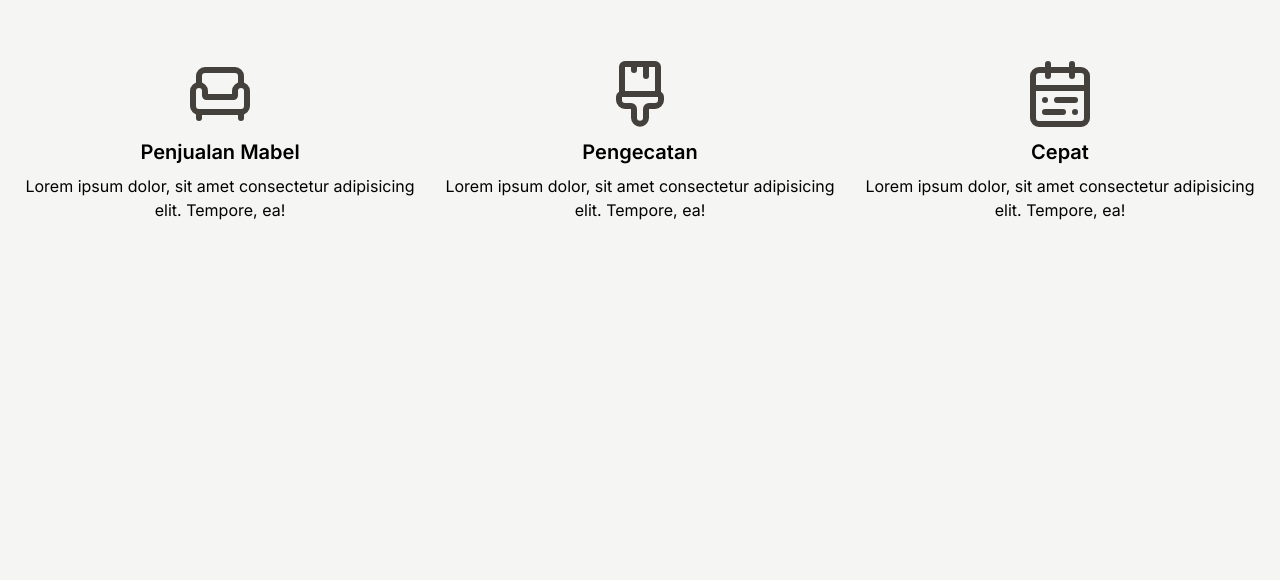
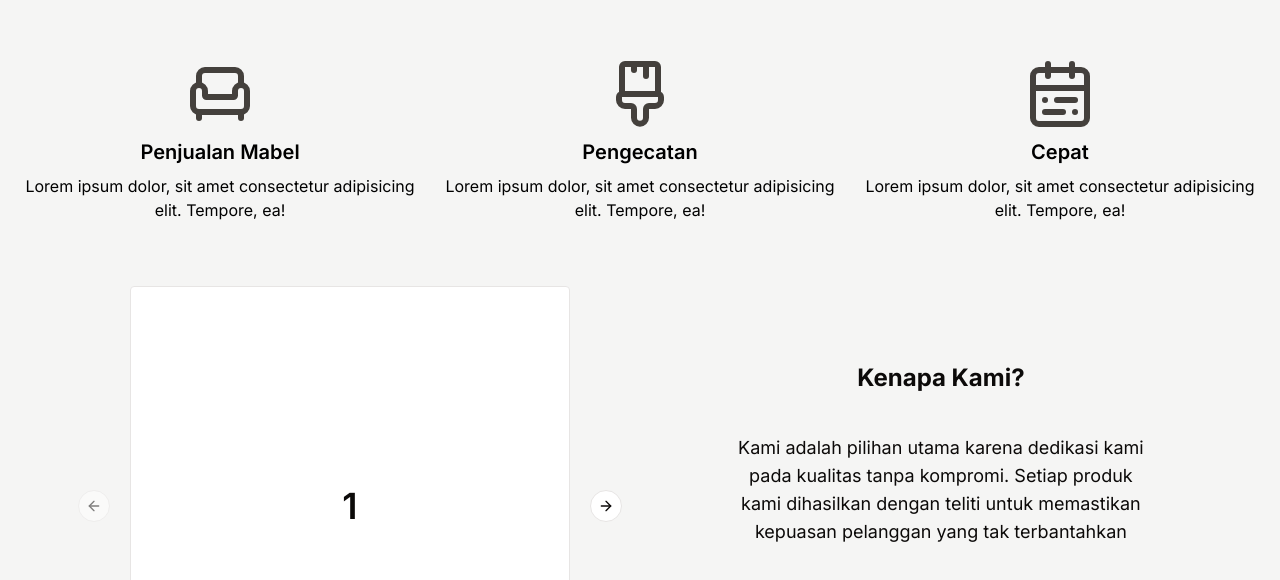
Before and after one commit to arfadmuzali/eli-mabel, a Next.js app: page / in a window 1280 px wide. Shown: the part 802-1382 px from the top of the page. Built offline with nearby package versions, Linux system fonts and the light colour scheme.

Commit message:
add: 'why us?' section

```diff
--- a/src/app/page.tsx
+++ b/src/app/page.tsx
@@ -1,11 +1,13 @@
 import Hero from "@/components/hero";
 import ServiceSection from "@/components/service";
+import WhyUsSection from "@/components/whyUs";
 
 export default function Home() {
   return (
     <div>
       <Hero />
       <ServiceSection />
+      <WhyUsSection />
       <div className="h-screen"></div>
     </div>
   );
--- a/src/components/nav/navbar.tsx
+++ b/src/components/nav/navbar.tsx
@@ -20,7 +20,7 @@
       <div
         ref={nav}
         style={{}}
-        className={`flex absolute top-0 bg-inherit md:px-10 px-4 py-4 text-white justify-between w-full items-center`}
+        className={`flex absolute top-0 bg-inherit md:px-10 px-4 py-4 text-white justify-between w-full items-center `}
       >
         <h1 className="font-black text-2xl">
           <Image
@@ -73,7 +73,7 @@
             }}
             animate={{ y: 0, opacity: 1 }}
             exit={{ y: -300, opacity: 0 }}
-            className={`flex sticky top-0 bg-white md:px-10 px-4 py-4 text-black justify-between w-full items-center border-b-2`}
+            className={`flex sticky top-0 bg-white md:px-10 px-4 py-4 text-black justify-between w-full items-center border-b-2 z-10`}
           >
             <h1 className="font-black text-2xl">
               <Image
--- /dev/null
+++ b/src/components/ui/card.tsx
@@ -0,0 +1,83 @@
+import * as React from "react";
+
+import { cn } from "@/lib/utils";
+
+const Card = React.forwardRef<
+  HTMLDivElement,
+  React.HTMLAttributes<HTMLDivElement>
+>(({ className, ...props }, ref) => (
+  <div
+    ref={ref}
+    className={cn("rounded border bg-card text-card-foreground ", className)}
+    {...props}
+  />
+));
+Card.displayName = "Card";
+
+const CardHeader = React.forwardRef<
+  HTMLDivElement,
+  React.HTMLAttributes<HTMLDivElement>
+>(({ className, ...props }, ref) => (
+  <div
+    ref={ref}
+    className={cn("flex flex-col space-y-1.5 p-6", className)}
+    {...props}
+  />
+));
+CardHeader.displayName = "CardHeader";
+
+const CardTitle = React.forwardRef<
+  HTMLParagraphElement,
+  React.HTMLAttributes<HTMLHeadingElement>
+>(({ className, ...props }, ref) => (
+  <h3
+    ref={ref}
+    className={cn(
+      "text-2xl font-semibold leading-none tracking-tight",
+      className
+    )}
+    {...props}
+  />
+));
+CardTitle.displayName = "CardTitle";
+
+const CardDescription = React.forwardRef<
+  HTMLParagraphElement,
+  React.HTMLAttributes<HTMLParagraphElement>
+>(({ className, ...props }, ref) => (
+  <p
+    ref={ref}
+    className={cn("text-sm text-muted-foreground", className)}
+    {...props}
+  />
+));
+CardDescription.displayName = "CardDescription";
+
+const CardContent = React.forwardRef<
+  HTMLDivElement,
+  React.HTMLAttributes<HTMLDivElement>
+>(({ className, ...props }, ref) => (
+  <div ref={ref} className={cn("p-6 pt-0", className)} {...props} />
+));
+CardContent.displayName = "CardContent";
+
+const CardFooter = React.forwardRef<
+  HTMLDivElement,
+  React.HTMLAttributes<HTMLDivElement>
+>(({ className, ...props }, ref) => (
+  <div
+    ref={ref}
+    className={cn("flex items-center p-6 pt-0", className)}
+    {...props}
+  />
+));
+CardFooter.displayName = "CardFooter";
+
+export {
+  Card,
+  CardHeader,
+  CardFooter,
+  CardTitle,
+  CardDescription,
+  CardContent,
+};
--- a/src/components/ui/carousel.tsx
+++ b/src/components/ui/carousel.tsx
@@ -1,45 +1,45 @@
-"use client"
+"use client";
 
-import * as React from "react"
+import * as React from "react";
 import useEmblaCarousel, {
   type UseEmblaCarouselType,
-} from "embla-carousel-react"
-import { ArrowLeft, ArrowRight } from "lucide-react"
+} from "embla-carousel-react";
+import { ArrowLeft, ArrowRight } from "lucide-react";
 
-import { cn } from "@/lib/utils"
-import { Button } from "@/components/ui/button"
+import { cn } from "@/lib/utils";
+import { Button } from "@/components/ui/button";
 
-type CarouselApi = UseEmblaCarouselType[1]
-type UseCarouselParameters = Parameters<typeof useEmblaCarousel>
-type CarouselOptions = UseCarouselParameters[0]
-type CarouselPlugin = UseCarouselParameters[1]
+type CarouselApi = UseEmblaCarouselType[1];
+type UseCarouselParameters = Parameters<typeof useEmblaCarousel>;
+type CarouselOptions = UseCarouselParameters[0];
+type CarouselPlugin = UseCarouselParameters[1];
 
 type CarouselProps = {
-  opts?: CarouselOptions
-  plugins?: CarouselPlugin
-  orientation?: "horizontal" | "vertical"
-  setApi?: (api: CarouselApi) => void
-}
+  opts?: CarouselOptions;
+  plugins?: CarouselPlugin;
+  orientation?: "horizontal" | "vertical";
+  setApi?: (api: CarouselApi) => void;
+};
 
 type CarouselContextProps = {
-  carouselRef: ReturnType<typeof useEmblaCarousel>[0]
-  api: ReturnType<typeof useEmblaCarousel>[1]
-  scrollPrev: () => void
-  scrollNext: () => void
-  canScrollPrev: boolean
-  canScrollNext: boolean
-} & CarouselProps
+  carouselRef: ReturnType<typeof useEmblaCarousel>[0];
+  api: ReturnType<typeof useEmblaCarousel>[1];
+  scrollPrev: () => void;
+  scrollNext: () => void;
+  canScrollPrev: boolean;
+  canScrollNext: boolean;
+} & CarouselProps;
 
-const CarouselContext = React.createContext<CarouselContextProps | null>(null)
+const CarouselContext = React.createContext<CarouselContextProps | null>(null);
 
 function useCarousel() {
-  const context = React.useContext(CarouselContext)
+  const context = React.useContext(CarouselContext);
 
   if (!context) {
-    throw new Error("useCarousel must be used within a <Carousel />")
+    throw new Error("useCarousel must be used within a <Carousel />");
   }
 
-  return context
+  return context;
 }
 
 const Carousel = React.forwardRef<
@@ -64,61 +64,61 @@
         axis: orientation === "horizontal" ? "x" : "y",
       },
       plugins
-    )
-    const [canScrollPrev, setCanScrollPrev] = React.useState(false)
-    const [canScrollNext, setCanScrollNext] = React.useState(false)
+    );
+    const [canScrollPrev, setCanScrollPrev] = React.useState(false);
+    const [canScrollNext, setCanScrollNext] = React.useState(false);
 
     const onSelect = React.useCallback((api: CarouselApi) => {
       if (!api) {
-        return
+        return;
       }
 
-      setCanScrollPrev(api.canScrollPrev())
-      setCanScrollNext(api.canScrollNext())
-    }, [])
+      setCanScrollPrev(api.canScrollPrev());
+      setCanScrollNext(api.canScrollNext());
+    }, []);
 
     const scrollPrev = React.useCallback(() => {
-      api?.scrollPrev()
-    }, [api])
+      api?.scrollPrev();
+    }, [api]);
 
     const scrollNext = React.useCallback(() => {
-      api?.scrollNext()
-    }, [api])
+      api?.scrollNext();
+    }, [api]);
 
     const handleKeyDown = React.useCallback(
       (event: React.KeyboardEvent<HTMLDivElement>) => {
         if (event.key === "ArrowLeft") {
-          event.preventDefault()
-          scrollPrev()
+          event.preventDefault();
+          scrollPrev();
         } else if (event.key === "ArrowRight") {
-          event.preventDefault()
-          scrollNext()
+          event.preventDefault();
+          scrollNext();
         }
       },
       [scrollPrev, scrollNext]
-    )
+    );
 
     React.useEffect(() => {
       if (!api || !setApi) {
-        return
+        return;
       }
 
-      setApi(api)
-    }, [api, setApi])
+      setApi(api);
+    }, [api, setApi]);
 
     React.useEffect(() => {
       if (!api) {
-        return
+        return;
       }
 
-      onSelect(api)
-      api.on("reInit", onSelect)
-      api.on("select", onSelect)
+      onSelect(api);
+      api.on("reInit", onSelect);
+      api.on("select", onSelect);
 
       return () => {
-        api?.off("select", onSelect)
-      }
-    }, [api, onSelect])
+        api?.off("select", onSelect);
+      };
+    }, [api, onSelect]);
 
     return (
       <CarouselContext.Provider
@@ -145,16 +145,16 @@
           {children}
         </div>
       </CarouselContext.Provider>
-    )
+    );
   }
-)
-Carousel.displayName = "Carousel"
+);
+Carousel.displayName = "Carousel";
 
 const CarouselContent = React.forwardRef<
   HTMLDivElement,
   React.HTMLAttributes<HTMLDivElement>
 >(({ className, ...props }, ref) => {
-  const { carouselRef, orientation } = useCarousel()
+  const { carouselRef, orientation } = useCarousel();
 
   return (
     <div ref={carouselRef} className="overflow-hidden">
@@ -168,15 +168,15 @@
         {...props}
       />
     </div>
-  )
-})
-CarouselContent.displayName = "CarouselContent"
+  );
+});
+CarouselContent.displayName = "CarouselContent";
 
 const CarouselItem = React.forwardRef<
   HTMLDivElement,
   React.HTMLAttributes<HTMLDivElement>
 >(({ className, ...props }, ref) => {
-  const { orientation } = useCarousel()
+  const { orientation } = useCarousel();
 
   return (
     <div
@@ -190,15 +190,15 @@
       )}
       {...props}
     />
-  )
-})
-CarouselItem.displayName = "CarouselItem"
+  );
+});
+CarouselItem.displayName = "CarouselItem";
 
 const CarouselPrevious = React.forwardRef<
   HTMLButtonElement,
   React.ComponentProps<typeof Button>
 >(({ className, variant = "outline", size = "icon", ...props }, ref) => {
-  const { orientation, scrollPrev, canScrollPrev } = useCarousel()
+  const { orientation, scrollPrev, canScrollPrev } = useCarousel();
 
   return (
     <Button
@@ -206,7 +206,7 @@
       variant={variant}
       size={size}
       className={cn(
-        "absolute  h-8 w-8 rounded-full",
+        "absolute  h-8 w-8 rounded-full lg:flex hidden",
         orientation === "horizontal"
           ? "-left-12 top-1/2 -translate-y-1/2"
           : "-top-12 left-1/2 -translate-x-1/2 rotate-90",
@@ -219,15 +219,15 @@
       <ArrowLeft className="h-4 w-4" />
       <span className="sr-only">Previous slide</span>
     </Button>
-  )
-})
-CarouselPrevious.displayName = "CarouselPrevious"
+  );
+});
+CarouselPrevious.displayName = "CarouselPrevious";
 
 const CarouselNext = React.forwardRef<
   HTMLButtonElement,
   React.ComponentProps<typeof Button>
 >(({ className, variant = "outline", size = "icon", ...props }, ref) => {
-  const { orientation, scrollNext, canScrollNext } = useCarousel()
+  const { orientation, scrollNext, canScrollNext } = useCarousel();
 
   return (
     <Button
@@ -235,7 +235,7 @@
       variant={variant}
       size={size}
       className={cn(
-        "absolute h-8 w-8 rounded-full",
+        "absolute h-8 w-8 rounded-full lg:flex hidden",
         orientation === "horizontal"
           ? "-right-12 top-1/2 -translate-y-1/2"
           : "-bottom-12 left-1/2 -translate-x-1/2 rotate-90",
@@ -248,9 +248,9 @@
       <ArrowRight className="h-4 w-4" />
       <span className="sr-only">Next slide</span>
     </Button>
-  )
-})
-CarouselNext.displayName = "CarouselNext"
+  );
+});
+CarouselNext.displayName = "CarouselNext";
 
 export {
   type CarouselApi,
@@ -259,4 +259,4 @@
   CarouselItem,
   CarouselPrevious,
   CarouselNext,
-}
+};
--- /dev/null
+++ b/src/components/whyUs.tsx
@@ -0,0 +1,57 @@
+"use client";
+import { Card, CardContent } from "./ui/card";
+import { motion } from "framer-motion";
+import {
+  Carousel,
+  CarouselContent,
+  CarouselItem,
+  CarouselNext,
+  CarouselPrevious,
+} from "./ui/carousel";
+
+export default function WhyUsSection() {
+  return (
+    <div className="flex flex-col lg:flex-row  justify-evenly gap-7">
+      <Carousel className="w-full  max-w-md z-0">
+        <CarouselContent>
+          {Array.from({ length: 5 }).map((_, index) => (
+            <CarouselItem key={index}>
+              <div className="p-1">
+                <Card>
+                  <CardContent className="flex aspect-square items-center justify-center p-6">
+                    <span className="text-4xl font-semibold">{index + 1}</span>
+                  </CardContent>
+                </Card>
+              </div>
+            </CarouselItem>
+          ))}
+        </CarouselContent>
+        <CarouselPrevious />
+        <CarouselNext />
+      </Carousel>
+      <motion.div
+        initial={{
+          y: 100,
+          opacity: 0,
+        }}
+        whileInView={{
+          y: 0,
+          opacity: 1,
+        }}
+        viewport={{ once: true }}
+        transition={{
+          type: "tween",
+          duration: 1,
+        }}
+        className="flex flex-col  lg:py-20 lg:w-2/6 gap-10"
+      >
+        <h1 className="text-2xl font-bold text-center">Kenapa Kami?</h1>
+        <p className="text-lg text-center">
+          Kami adalah pilihan utama karena dedikasi kami pada kualitas tanpa
+          kompromi. Setiap produk kami dihasilkan dengan teliti untuk memastikan
+          kepuasan pelanggan yang tak terbantahkan
+        </p>
+      </motion.div>
+    </div>
+  );
+}
```
